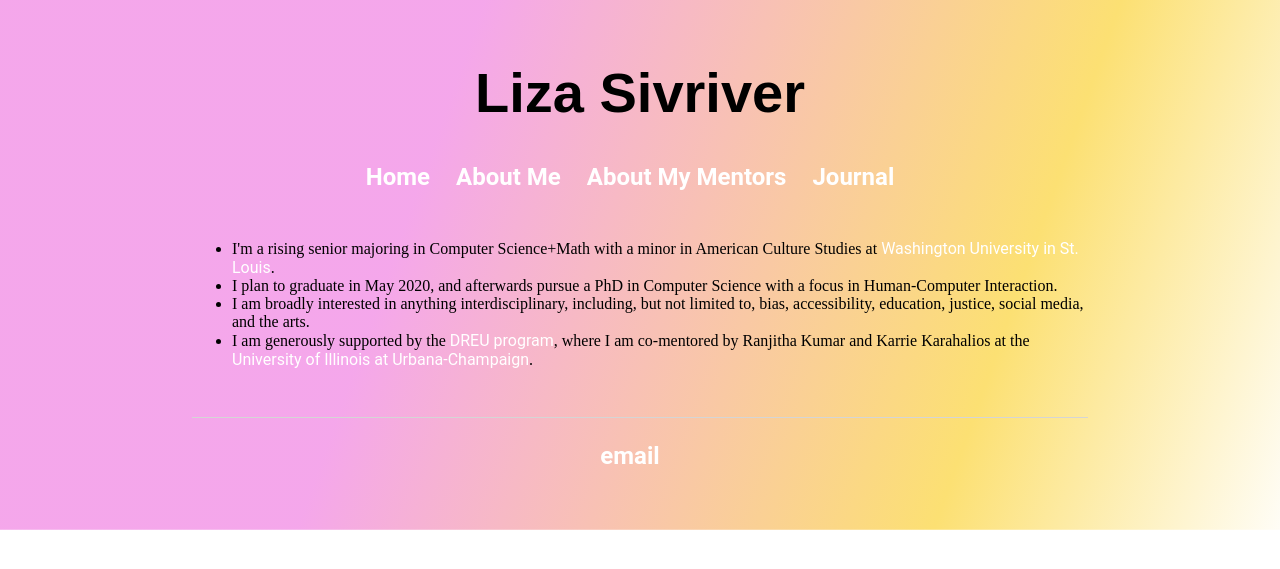
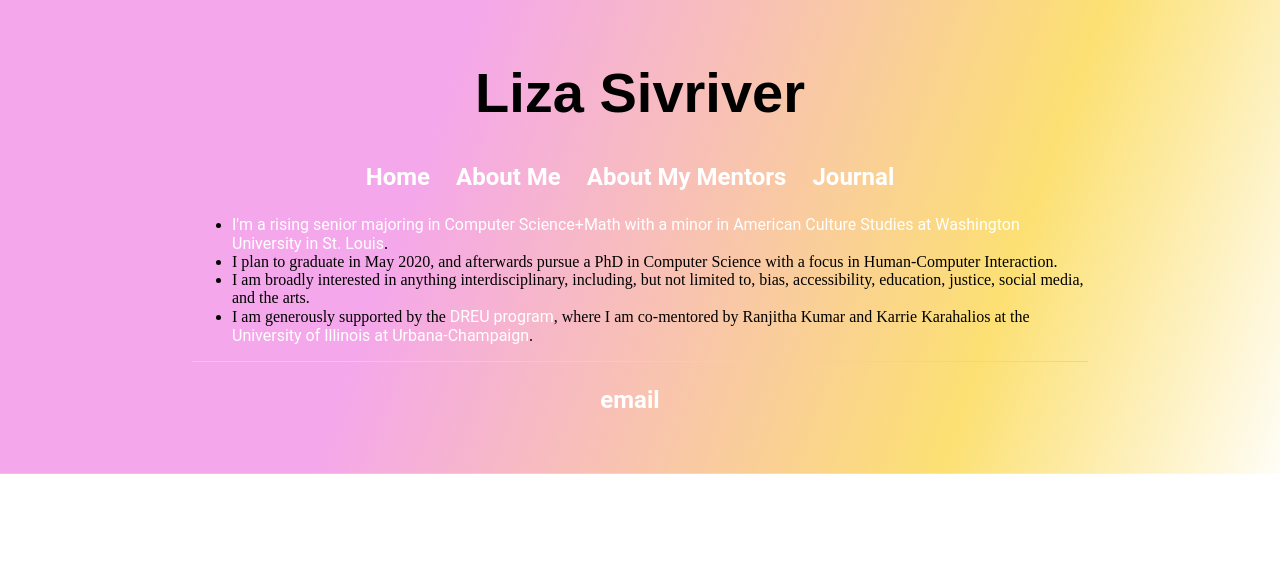
Before and after one commit to lizasivriver/lizasivriver, a Jekyll site: the page built from about.html, in a window 1280 px wide. Shown: the top 569 px of the page. Built offline with Jekyll 4.4.1, drawn with Linux system fonts in a browser that asks for light colours.

Commit message:
fixing font

```diff
--- a/about.html
+++ b/about.html
@@ -4,7 +4,7 @@
 ---
 <div class="blurb">
 
-	<p>
+	<a>
 		<ul>
 
 			<li>I'm a rising senior majoring in Computer Science+Math with a minor in American Culture Studies at <a href="https://wustl.edu/">Washington University in St. Louis</a>. </li>
@@ -12,5 +12,5 @@
 			<li>I am broadly interested in anything interdisciplinary, including, but not limited to, bias, accessibility, education, justice, social media, and the arts.
 			<li>I am generously supported by the <a href="https://cra.org/cra-w/dreu/">DREU program</a>, where I am co-mentored by Ranjitha Kumar and Karrie Karahalios at the <a href="https://illinois.edu/">University of Illinois at Urbana-Champaign</a>.</li>
 		</ul>
-	</p>
+	</a>
 </div>
```
